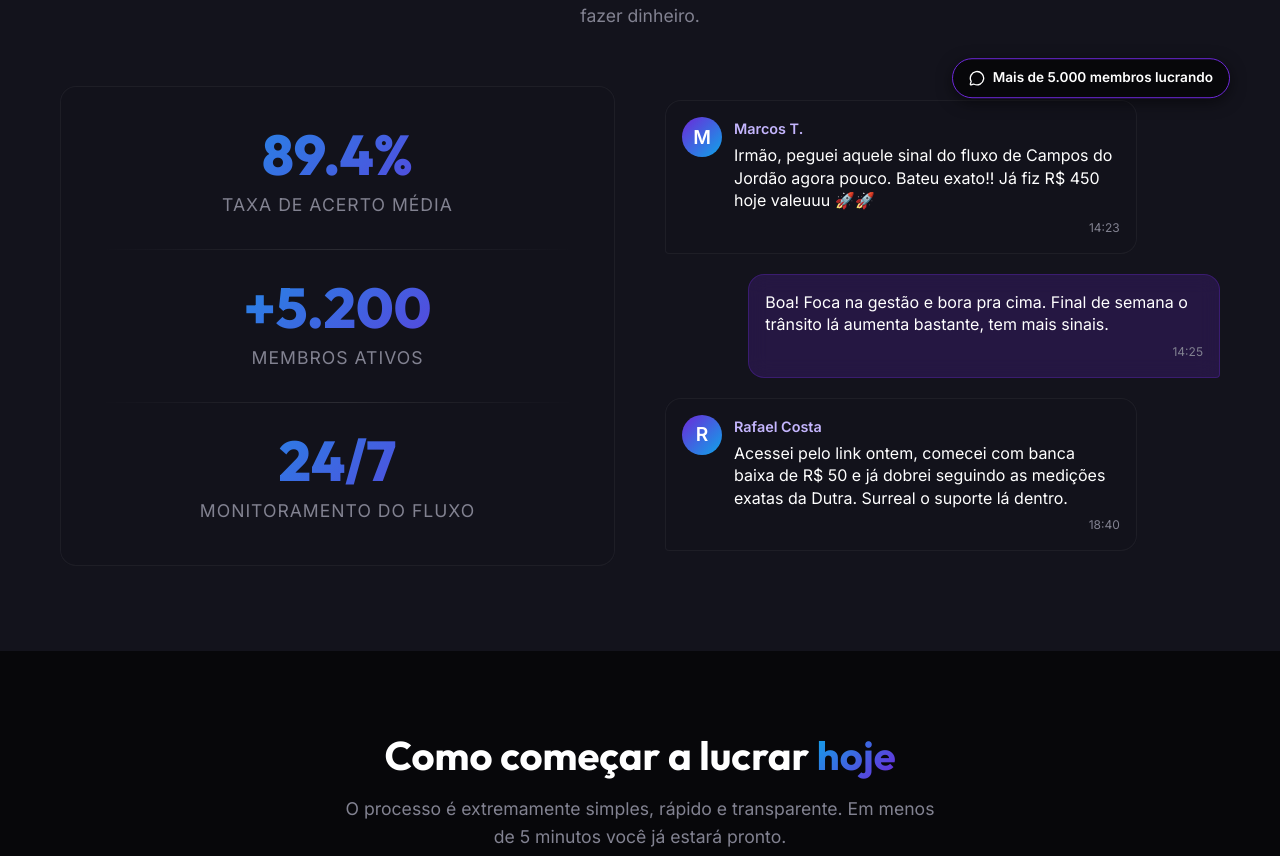
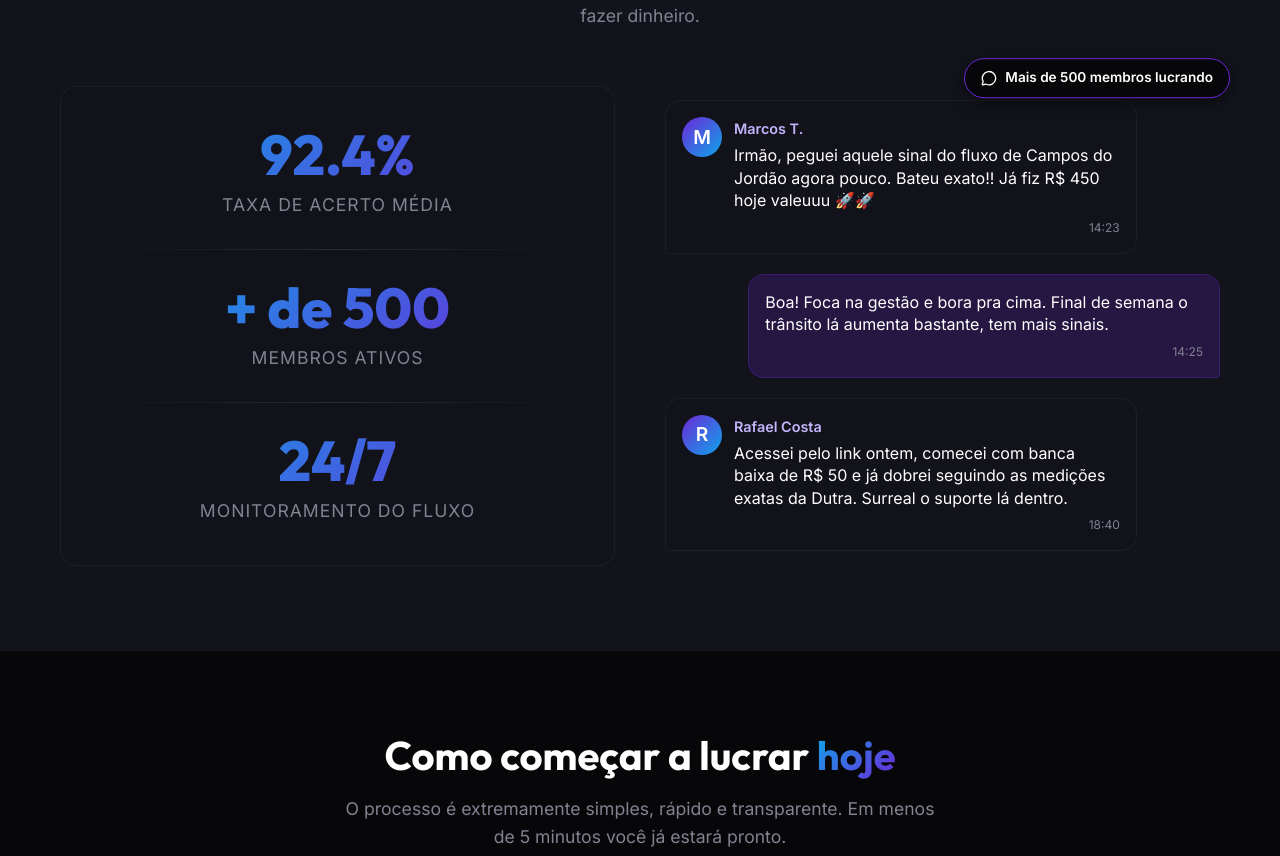
Before and after one commit to gustavomanrrik/rodoviatips-landing, a React (Vite) app: page / in a window 1280 px wide. Shown: the part 1348-2204 px from the top of the page. Built offline with nearby package versions, Linux system fonts and the light colour scheme.

Commit message:
Update accuracy and active members statistics

```diff
--- a/src/components/SocialProof.jsx
+++ b/src/components/SocialProof.jsx
@@ -14,12 +14,12 @@ const SocialProof = () => {
           {/* Estatísticas de Credibilidade */}
           <div className="stats-panel glass-panel">
             <div className="stat-item">
-              <span className="stat-value text-gradient">89.4%</span>
+              <span className="stat-value text-gradient">92.4%</span>
               <span className="stat-label">Taxa de Acerto Média</span>
             </div>
             <div className="stat-divider"></div>
             <div className="stat-item">
-              <span className="stat-value text-gradient">+5.200</span>
+              <span className="stat-value text-gradient">+ de 500</span>
               <span className="stat-label">Membros Ativos</span>
             </div>
             <div className="stat-divider"></div>
@@ -57,7 +57,7 @@ const SocialProof = () => {
             </div>
 
             <div className="chat-floating-badge">
-              <MessageCircle size={16} /> Mais de 5.000 membros lucrando
+              <MessageCircle size={16} /> Mais de 500 membros lucrando
             </div>
           </div>
         </div>
```
Also changed, not shown: 1 other file (tests, documents, lock files or other folders).
